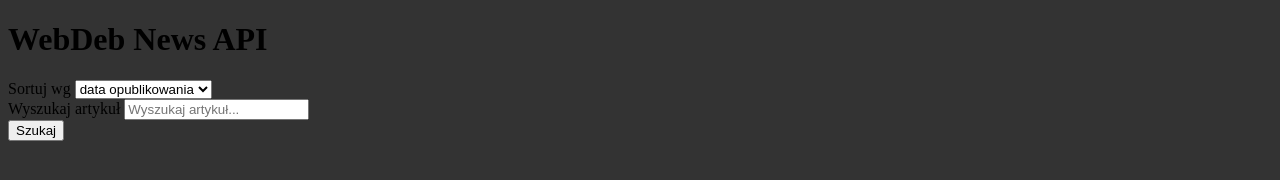
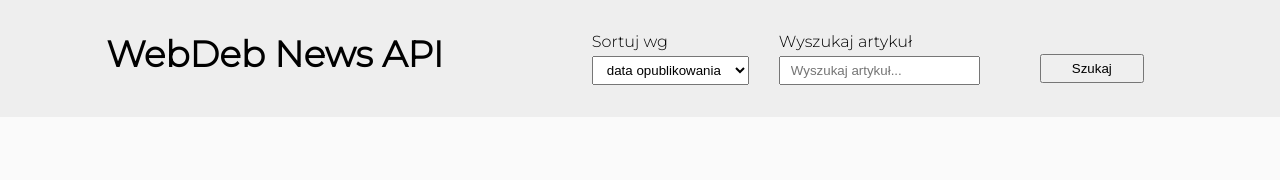
Before and after one commit to adrianghub/webdev-news-api, a website built with webpack: page src/index.html in a window 1280 px wide. Built offline with nearby package versions, Linux system fonts and the light colour scheme.

Commit message:
feat: style header section

```diff
--- a/src/scss/style.scss
+++ b/src/scss/style.scss
@@ -1,5 +1,86 @@
-$bgColor: #333;
+@import url('https://fonts.googleapis.com/css2?family=Montserrat:ital,wght@0,300;1,600&display=swap');
+
+$bgColor: #fafafa;
+$maxWidth: 1200px;
+$marginRight: 30px;
+$padding: 5px 10px;
+$fontFamily: 'Montserrat', sans-serif;
+
+*, *::before, *::after {
+    margin: 0;
+    padding: 0;
+    box-sizing: border-box;
+}
+
 
 body {
     background-color: $bgColor;
+    font-family: $fontFamily;
 }
+
+.articles {
+    display: flex;
+    justify-content: center;
+    max-width: $maxWidth;
+
+
+    &__header {
+        display: flex;
+        background-color: #eee;
+        justify-content: space-around;
+        padding: 32px;
+        width: 100%;
+        position: fixed;
+        top: 0;
+        left: 0;
+    }
+
+    &__heading {
+        font-size: 36px;
+    }
+}
+
+.event-wrapper {
+    display: flex;
+    justify-content: center;
+    align-items: center;
+}
+
+.search {
+    display: flex;
+    flex-direction: column;
+    margin-right: $marginRight;
+
+    &__label {
+        margin-right: $marginRight;
+    }
+
+    &__input {
+        margin-top: 5px;
+        margin-right: $marginRight;
+        padding: $padding;
+    }
+
+    &__button {
+        margin-right: $marginRight;
+        padding: 5px 30px;
+        position: relative;
+        top: 10px;
+    }
+
+}
+
+.sort-by {
+    display: flex;
+    flex-direction: column;
+    margin-right: $marginRight;
+
+    &__label {
+        margin-right: $marginRight;
+    }
+
+    &__select {
+        margin-top: 5px;
+        padding: $padding;
+    }
+}
```
